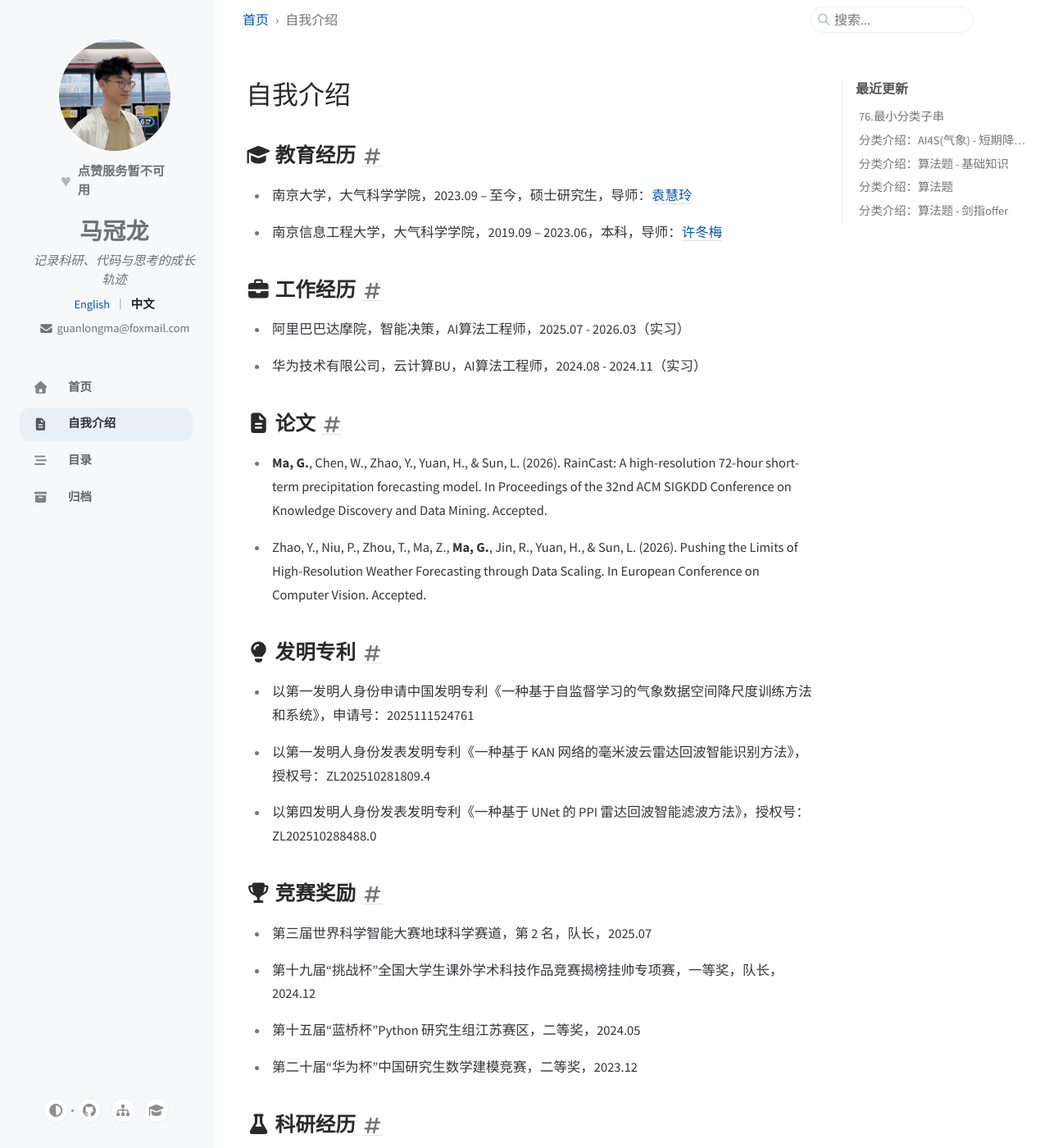
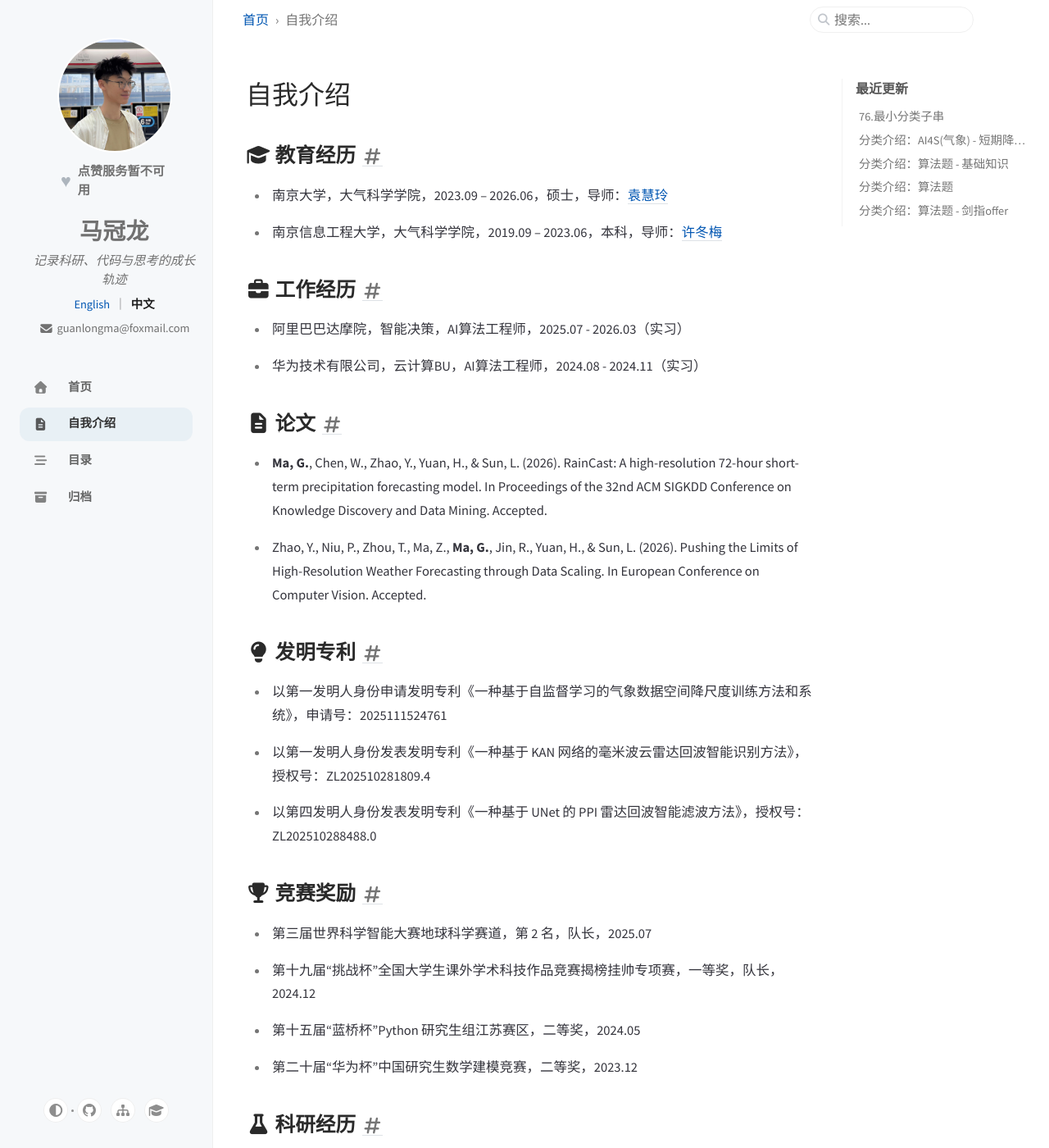
Before and after one commit to mgl666/mgl666.github.io, a Jekyll site: the page built from _tabs/zh-cv.md, in a window 1280 px wide and 1400 px high. Shown: the whole window at 82% size. Built offline with Jekyll 4.4.1, drawn with Linux system fonts in a browser that asks for light colours; cached includes are drawn as plain includes; nearby versions of some CDN libraries; comment, search, counter and statistics services are not loaded.

```diff
--- a/_tabs/zh-cv.md
+++ b/_tabs/zh-cv.md
@@ -9,7 +9,7 @@ order: 1
 
 ## <i class="fas fa-graduation-cap"></i> **教育经历**
 
-- 南京大学，大气科学学院，2023.09 – 至今，硕士研究生，导师：[袁慧玲](https://as.nju.edu.cn/60/20/c11339a483360/page.htm)
+- 南京大学，大气科学学院，2023.09 – 2026.06，硕士，导师：[袁慧玲](https://as.nju.edu.cn/60/20/c11339a483360/page.htm)
 
 - 南京信息工程大学，大气科学学院，2019.09 – 2023.06，本科，导师：[许冬梅](https://faculty.nuist.edu.cn/xudongmei/zh_CN/index.htm)
 
@@ -26,7 +26,7 @@ order: 1
 
 ## <i class="fas fa-lightbulb"></i>  **发明专利**
 
-- 以第一发明人身份申请中国发明专利《一种基于自监督学习的气象数据空间降尺度训练方法和系统》，申请号：2025111524761
+- 以第一发明人身份申请发明专利《一种基于自监督学习的气象数据空间降尺度训练方法和系统》，申请号：2025111524761
 
 - 以第一发明人身份发表发明专利《一种基于 KAN 网络的毫米波云雷达回波智能识别方法》，授权号：ZL202510281809.4
 
```
Also changed, not shown: _tabs/cv.md (+1 -1 lines), .github/workflows/pages-deploy.yml, .github/workflows/starter/pages-deploy.yml.
